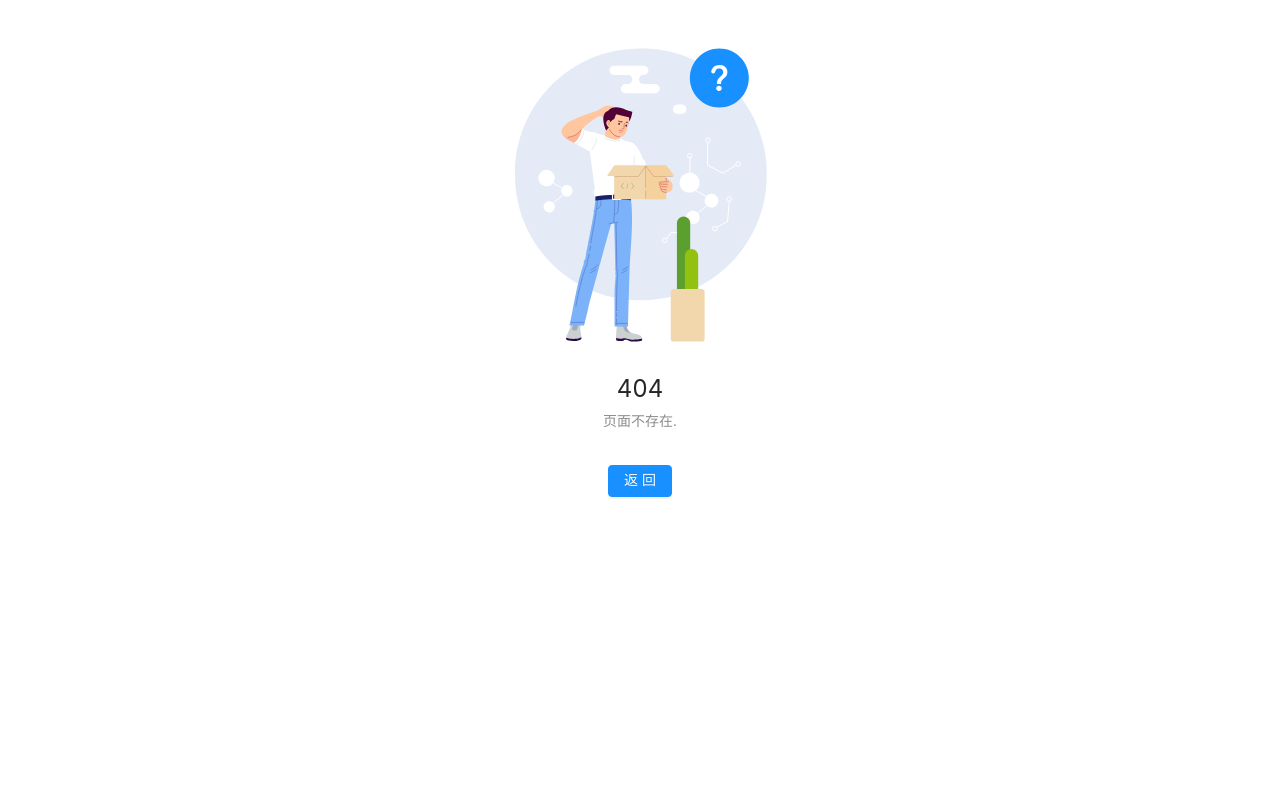
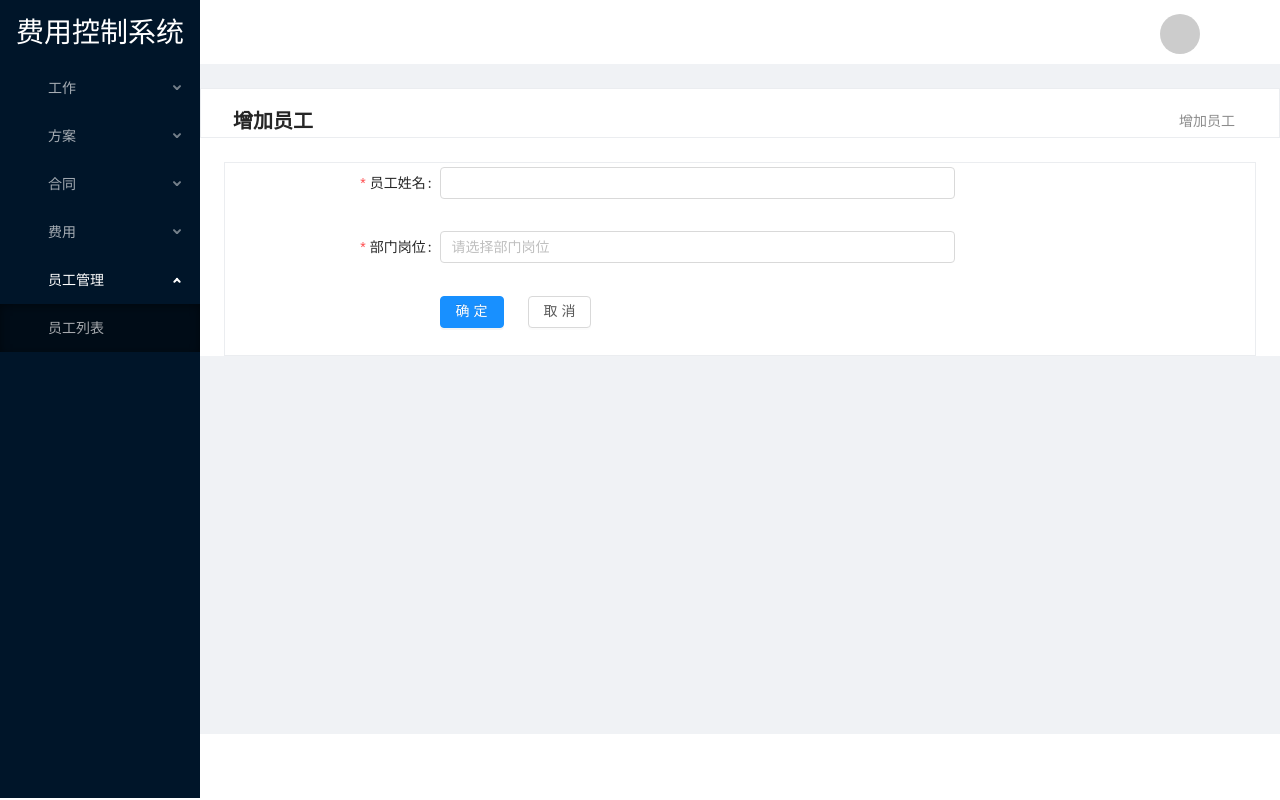
Before and after one commit to 1483795887/costmgnweb, a Vue app: page /user/userAdd in a window 1280 px wide. Before the commit this address had no page. Built offline with nearby package versions, Linux system fonts and the light colour scheme; what vue-cookie would draw is missing.

Commit message:
增加用户添加

```diff
--- /dev/null
+++ b/src/common/user.js
@@ -0,0 +1,41 @@
+const normalPost = [
+  {
+    value: '业务员',
+    label: '业务员'
+  }, {
+    value: '部门经理',
+    label: '部门经理'
+  }
+]
+
+export default {
+  postDepartmentOption: [
+    {
+      value: '生产',
+      label: '生产',
+      children: normalPost
+    }, {
+      value: '营销',
+      label: '营销',
+      children: normalPost
+    }, {
+      value: '财务',
+      label: '财务',
+      children: [
+        {
+          value: '会计',
+          label: '会计'
+        }
+      ]
+    }, {
+      value: '管理',
+      label: '管理',
+      children: [
+        {
+          value: '系统管理员',
+          label: '系统管理员'
+        }
+      ]
+    }
+  ]
+}
--- a/src/dao/userDAO.js
+++ b/src/dao/userDAO.js
@@ -38,5 +38,7 @@ const users = [
 export default {
   getUsers() {
     return users;
+  }, addUser(user) {
+    console.log(user);
   }
 }
--- a/src/main.js
+++ b/src/main.js
@@ -1,7 +1,8 @@
 import {
   AutoComplete, Breadcrumb, Card,
   Checkbox, Form, Icon, Input, Menu, Select, Layout, Dropdown,
-  Avatar, Button, Badge, Tooltip, PageHeader, Descriptions, List, Table, Alert, DatePicker, Result
+  Avatar, Button, Badge, Tooltip, PageHeader, Descriptions, List,
+  Table, Alert, DatePicker, Result, Cascader
 } from 'ant-design-vue';
 import Vue from 'vue';
 import App from './App.vue';
@@ -35,6 +36,7 @@ Vue.use(Table);
 Vue.use(Alert);
 Vue.use(DatePicker);
 Vue.use(Result);
+Vue.use(Cascader);
 
 new Vue({
   el: '#app',
--- /dev/null
+++ b/src/pages/user/UserAdd.vue
@@ -0,0 +1,53 @@
+<template>
+  <a-form :form="form" :label-col="{ span: 5 }" :wrapper-col="{ span: 12 }" @submit="handleSubmit">
+    <a-form-item label="员工姓名">
+      <a-input v-decorator="['name', { rules: [{ required: true, message: '请输入方案名!' }] }]" />
+    </a-form-item>
+    <a-form-item label="部门岗位">
+      <a-cascader
+        :options="options"
+        placeholder="请选择部门岗位"
+        v-decorator="['post', { rules: [{ required: true, message: '请选择部门岗位!' }] }]"
+      />
+    </a-form-item>
+    <a-form-item :wrapper-col="{ span: 12, offset: 5 }">
+      <a-button type="primary" html-type="submit">确定</a-button>
+      <a-button :style="{ marginLeft: '24px' }" @click="$router.go(-1)">取消</a-button>
+    </a-form-item>
+  </a-form>
+</template>
+
+<script>
+import UserDAO from "../../dao/userDAO";
+import userData from "../../common/user";
+
+export default {
+  data() {
+    return {
+      needToBack: true,
+      user: {},
+      desc: "增加员工",
+      options: userData.postDepartmentOption
+    };
+  },
+  beforeCreate() {
+    this.form = this.$form.createForm(this, { name: "plan-form" });
+  },
+  methods: {
+    handleSubmit(e) {
+      e.preventDefault();
+
+      this.form.validateFields(err => {
+        if (!err) {
+          var post = this.form.getFieldValue("post");
+          this.user.department = post[0];
+          this.user.post = post[1];
+          this.user.name = this.form.getFieldValue("name");
+          console.log(this.user);
+          UserDAO.addUser(this.user);
+        }
+      });
+    }
+  }
+};
+</script>
--- a/src/pages/user/UserList.vue
+++ b/src/pages/user/UserList.vue
@@ -1,7 +1,9 @@
 <template>
-   <div class="table-padding">
+  <div class="table-padding">
     <div class="table-operators">
-      <a-button type="primary">新增</a-button>
+      <router-link :to="{name:'增加员工'}">
+        <a-button type="primary">新增</a-button>
+      </router-link>
       <a-button :style="{ marginLeft: '24px' }">删除</a-button>
     </div>
     <standard-table
@@ -15,7 +17,7 @@
 </template>
 
 <script>
-import UserDAO from '../../dao/userDAO'
+import UserDAO from "../../dao/userDAO";
 import StandardTable from "../../components/table/StandardTable";
 
 const columns = [
@@ -48,7 +50,7 @@ export default {
       selectedRows: []
     };
   },
-  mounted(){
+  mounted() {
     this.dataSource = UserDAO.getUsers();
   },
   methods: {
@@ -56,5 +58,5 @@ export default {
       this.selectedRows = selectedRows;
     }
   }
-}
+};
 </script>
--- a/src/router/routes.js
+++ b/src/router/routes.js
@@ -19,6 +19,7 @@ import PageView from '../layout/PageView'
 import WelcomeView from '../layout/WelcomeView'
 
 import UserList from '../pages/user/UserList'
+import UserAdd from '../pages/user/UserAdd'
 
 import Result404 from '../pages/results/404'
 
@@ -68,6 +69,10 @@ export default new VueRouter({
               path: '/user/userList',
               name: '员工列表',
               component: UserList
+            }, {
+              path: '/user/userAdd',
+              name: '增加员工',
+              component: UserAdd
             }
           ]
         }, {
```
